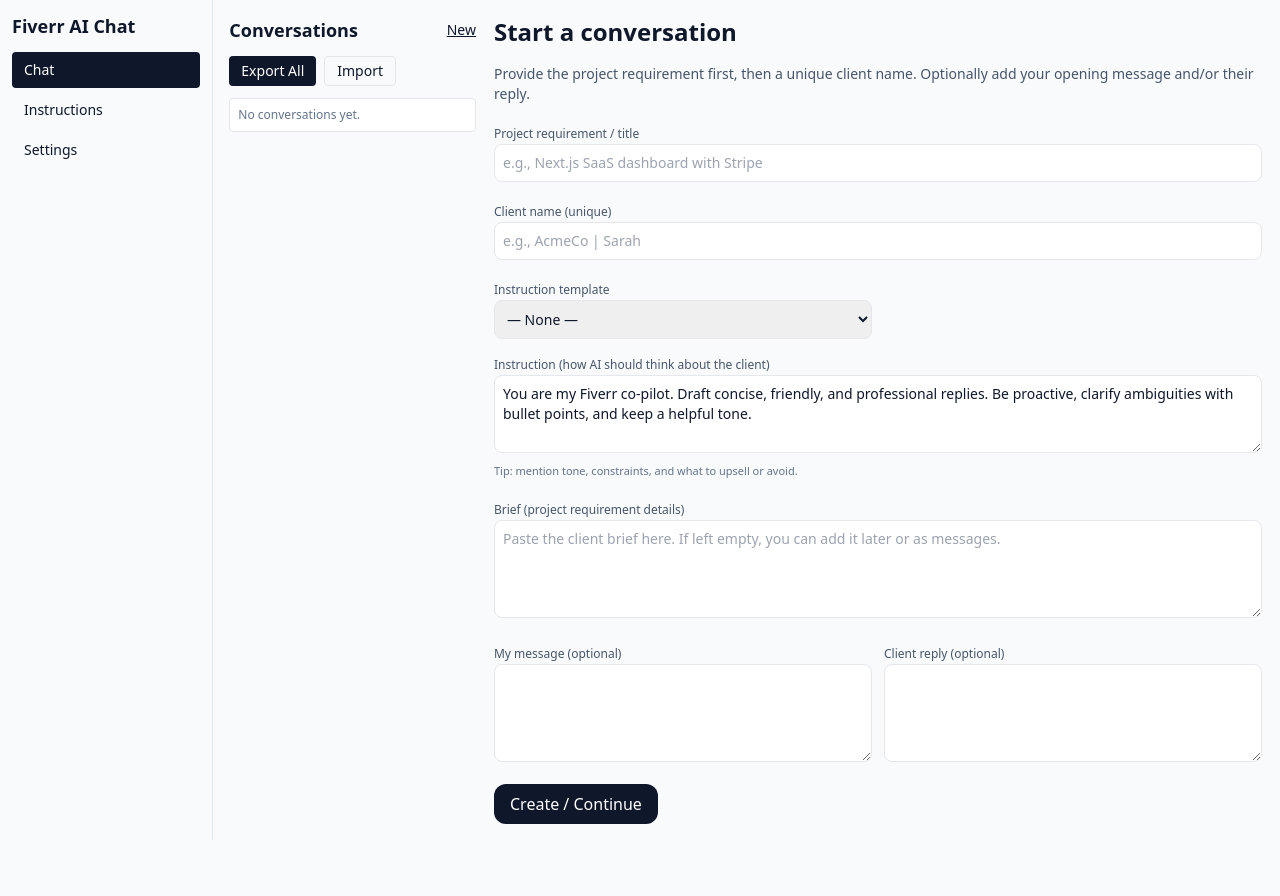
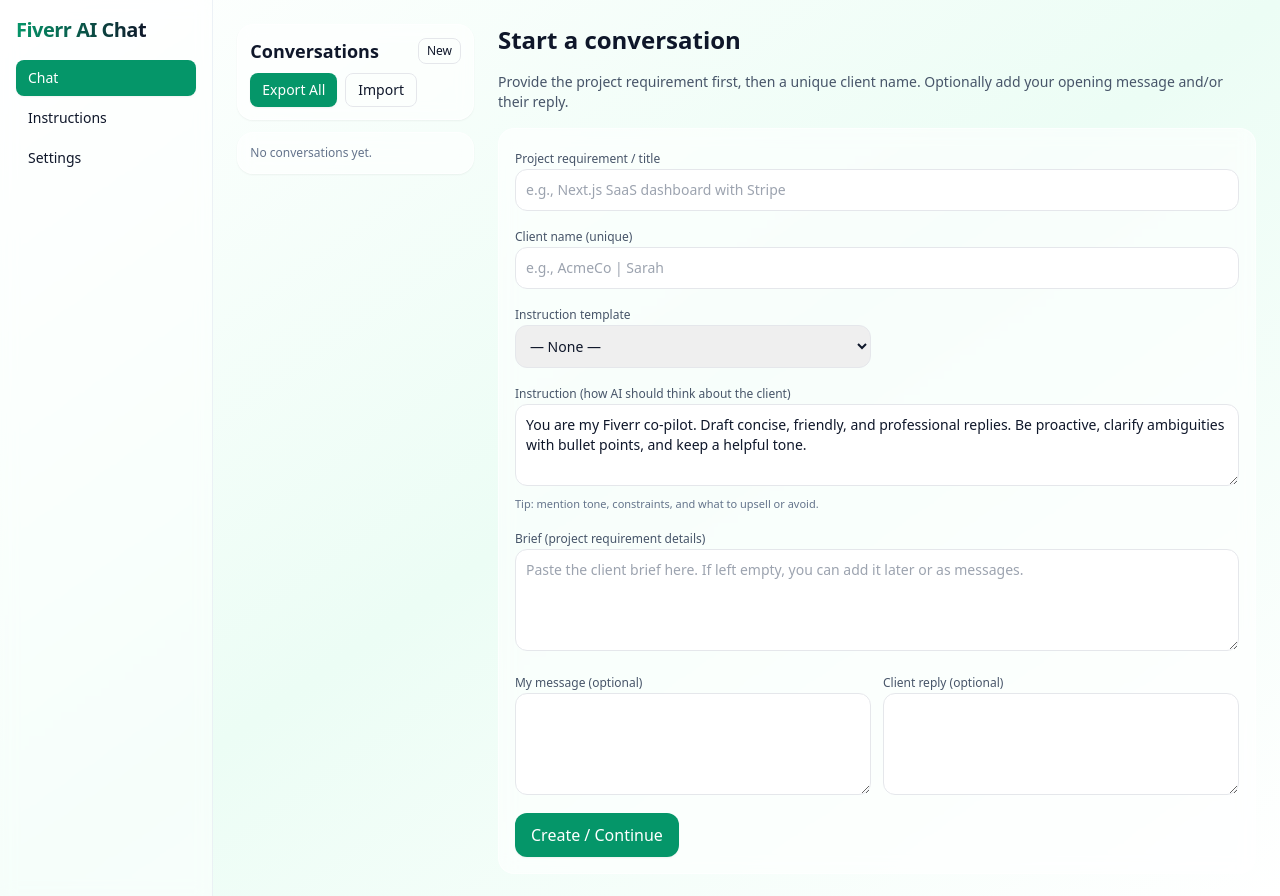
Before and after one commit to DevZonayed/fiverr-message-co-pilot, a React app in the folder app/: page / in a window 1280 px wide. Before the commit the page ends 840 px from the top, so only its background shows below. Built offline with nearby package versions, Linux system fonts and the light colour scheme; the HTML template or start-up script is replaced by a standard one.

Commit message:
Feat(Chat): design improvement

```diff
--- a/app/src/index.css
+++ b/app/src/index.css
@@ -4,4 +4,17 @@
 
 /* App base styles */
 html, body, #root { height: 100%; }
-body { @apply bg-slate-50 text-slate-900 antialiased; }
+body { @apply bg-gradient-to-br from-slate-50 via-emerald-50 to-white text-slate-900 antialiased; }
+
+/* Modern polish */
+::selection { background: #10b98133; }
+
+/* Subtle scrollbars */
+* {
+  scrollbar-width: thin;
+  scrollbar-color: #94a3b8 #e2e8f0;
+}
+*::-webkit-scrollbar { width: 10px; height: 10px; }
+*::-webkit-scrollbar-track { background: #e2e8f0; }
+*::-webkit-scrollbar-thumb { background-color: #94a3b8; border-radius: 8px; border: 2px solid #e2e8f0; }
+*::-webkit-scrollbar-thumb:hover { background-color: #64748b; }
--- a/app/src/pages/Chat.jsx
+++ b/app/src/pages/Chat.jsx
@@ -142,22 +142,24 @@
   }
 
   return (
-    <div className="grid grid-cols-12 gap-4">
+    <div className="grid grid-cols-12 gap-6">
       <aside className="col-span-12 lg:col-span-4 xl:col-span-3 space-y-3">
+        <div className="bg-white/70 backdrop-blur supports-[backdrop-filter]:bg-white/60 rounded-2xl border border-white/60 shadow-sm p-3">
           <div className="flex items-center justify-between">
             <h2 className="text-lg font-semibold">Conversations</h2>
-          <button className="text-sm underline" onClick={()=>setSelectedId(null)}>New</button>
+            <button className="text-xs px-2 py-1 rounded-lg border hover:bg-white/80" onClick={()=>setSelectedId(null)}>New</button>
           </div>
-        <div className="flex gap-2">
-          <button className="px-3 py-1 rounded bg-slate-900 text-white text-sm" onClick={handleExportAll}>Export All</button>
-          <button className="px-3 py-1 rounded border text-sm" onClick={()=>fileInputRef.current?.click()}>Import</button>
+          <div className="mt-2 flex gap-2">
+            <button className="px-3 py-1.5 rounded-lg bg-emerald-600 hover:bg-emerald-700 text-white text-sm shadow-sm" onClick={handleExportAll}>Export All</button>
+            <button className="px-3 py-1.5 rounded-lg border text-sm hover:bg-white/70" onClick={()=>fileInputRef.current?.click()}>Import</button>
             <input ref={fileInputRef} type="file" accept="application/json" className="hidden" onChange={handleImport} />
           </div>
-        <div className="flex-1 overflow-auto divide-y bg-white rounded border max-h-[60vh]">
+        </div>
+        <div className="flex-1 overflow-auto divide-y bg-white/70 backdrop-blur supports-[backdrop-filter]:bg-white/60 rounded-2xl border border-white/60 shadow-sm max-h-[60vh]">
           {conversations.map(c=> (
-            <div key={c.id} className={`p-2 cursor-pointer hover:bg-slate-100 group ${selectedId===c.id? 'bg-emerald-50': ''}`} onClick={()=>setSelectedId(c.id)}>
-              <div className="flex items-center justify-between">
-                <div>
+            <div key={c.id} className={`p-3 cursor-pointer transition-colors group ${selectedId===c.id? 'bg-emerald-50/70':'hover:bg-slate-50/70'}`} onClick={()=>setSelectedId(c.id)}>
+              <div className="flex items-center justify-between gap-2">
+                <div className="min-w-0">
                   <div className="font-medium truncate">{c.clientName}</div>
                   <div className="text-xs text-slate-500 truncate">{c.projectTitle}</div>
                 </div>
@@ -168,7 +170,7 @@
               </div>
             </div>
           ))}
-          {conversations.length===0 && <div className="text-xs text-slate-500 p-2">No conversations yet.</div>}
+          {conversations.length===0 && <div className="text-xs text-slate-500 p-3">No conversations yet.</div>}
         </div>
       </aside>
 
@@ -194,11 +196,11 @@
 
         {selected && (
           <div className="grid grid-rows-[auto_auto_1fr_auto] h-[calc(100vh-6rem)] min-h-[500px]">
-            <header className="mb-2 bg-white/80 backdrop-blur supports-[backdrop-filter]:bg-white/70">
+            <header className="mb-2 bg-white/70 backdrop-blur supports-[backdrop-filter]:bg-white/60 rounded-xl border border-white/60 p-3">
               <div className="flex items-center gap-2 min-w-0">
                 <div className="flex-1 min-w-0">
                   <div className="flex items-center gap-2 min-w-0">
-                    <span className="text-base font-semibold truncate" title={selected.clientName}>{selected.clientName}</span>
+                    <span className="text-base font-semibold truncate bg-gradient-to-r from-slate-900 to-emerald-700 bg-clip-text text-transparent" title={selected.clientName}>{selected.clientName}</span>
                     <span className="text-slate-400">·</span>
                     <span className="text-sm text-slate-700 truncate" title={selected.projectTitle}>{selected.projectTitle}</span>
                   </div>
@@ -207,18 +209,18 @@
               </div>
             </header>
             <div className="mb-2 grid grid-cols-2 gap-3">
-              <details className="rounded-lg border bg-white p-3">
-                <summary className="text-xs font-medium text-slate-600 cursor-pointer select-none">Instruction (how to think about client)</summary>
-                <textarea className="w-full border rounded-lg p-2 text-sm mt-2" rows={3} value={selected.instruction} onChange={(e)=>{
+              <details className="rounded-xl border border-white/60 bg-white/70 backdrop-blur supports-[backdrop-filter]:bg-white/60 p-3">
+                <summary className="text-xs font-medium text-slate-700 cursor-pointer select-none">Instruction (how to think about client)</summary>
+                <textarea className="w-full border rounded-xl p-2 text-sm mt-2 focus:outline-none focus:ring-2 focus:ring-emerald-500" rows={3} value={selected.instruction} onChange={(e)=>{
                   const v = e.target.value; setConversations(prev=>prev.map(c=>c.id===selected.id?{...c, instruction:v}:c))
                 }}/>
               </details>
-              <details className="rounded-lg border bg-white p-3">
-                <summary className="text-xs font-medium text-slate-600 cursor-pointer select-none">Brief (project requirement)</summary>
-                <textarea className="w-full border rounded-lg p-2 text-sm mt-2" rows={3} value={selected.brief||''} onChange={(e)=>setConversationBrief(selected.id, e.target.value)} />
+              <details className="rounded-xl border border-white/60 bg-white/70 backdrop-blur supports-[backdrop-filter]:bg-white/60 p-3">
+                <summary className="text-xs font-medium text-slate-700 cursor-pointer select-none">Brief (project requirement)</summary>
+                <textarea className="w-full border rounded-xl p-2 text-sm mt-2 focus:outline-none focus:ring-2 focus:ring-emerald-500" rows={3} value={selected.brief||''} onChange={(e)=>setConversationBrief(selected.id, e.target.value)} />
               </details>
             </div>
-            <section className="overflow-auto bg-white rounded-xl border p-4 space-y-4 min-h-0">
+            <section className="overflow-auto bg-white/80 backdrop-blur supports-[backdrop-filter]:bg-white/70 rounded-2xl border border-white/60 p-4 space-y-4 min-h-0 shadow-sm">
               {selected.messages.map(m => (
                 <Bubble key={m.id} role={m.role} content={m.content} ts={m.ts}
                   onCopy={()=>navigator.clipboard.writeText(m.content)}
@@ -262,7 +264,7 @@
                 <Composer label="Client reply" value={clientDraft} onChange={setClientDraft} onAdd={()=>{ if(clientDraft.trim()){ addMessage(selected.id,'client',clientDraft); setClientDraft('') } }} />
               </div>
               <div className="col-span-2 flex items-center gap-3">
-                <button className="px-4 py-2 rounded-xl bg-emerald-600 text-white disabled:opacity-50" onClick={handleGenerate} disabled={isCallingAI}>{isCallingAI? 'Thinking…':'Generate next reply with AI'}</button>
+                <button className="px-4 py-2.5 rounded-xl bg-emerald-600 hover:bg-emerald-700 text-white disabled:opacity-50 shadow-sm" onClick={handleGenerate} disabled={isCallingAI}>{isCallingAI? 'Thinking…':'Generate next reply with AI'}</button>
                 {error && <span className="text-xs text-rose-600">{error}</span>}
               </div>
             </footer>
@@ -276,18 +278,18 @@
           <p className="text-sm text-slate-600 mb-4">Choose to continue an existing thread or start a new one.</p>
           <div className="space-y-2 max-h-48 overflow-auto">
             {conflictMatches.map(c => (
-              <div key={c.id} className="border rounded p-2 flex items-center justify-between">
+              <div key={c.id} className="border rounded-xl p-2 flex items-center justify-between bg-white/70">
                 <div>
                   <div className="font-medium">{c.projectTitle}</div>
                   <div className="text-xs text-slate-500">Started {new Date(c.createdAt).toLocaleString()}</div>
                 </div>
-                <button className="px-3 py-1 rounded border" onClick={()=>doAppendToExisting(c.id)}>Continue</button>
+                <button className="px-3 py-1.5 rounded-lg border hover:bg-white/80" onClick={()=>doAppendToExisting(c.id)}>Continue</button>
               </div>
             ))}
           </div>
           <div className="mt-4 flex justify-end gap-2">
-            <button className="px-3 py-1 rounded border" onClick={()=>setShowConflictModal(false)}>Cancel</button>
-            <button className="px-3 py-1 rounded bg-slate-900 text-white" onClick={doCreate}>Start New</button>
+            <button className="px-3 py-1.5 rounded-lg border" onClick={()=>setShowConflictModal(false)}>Cancel</button>
+            <button className="px-3 py-1.5 rounded-lg bg-emerald-600 hover:bg-emerald-700 text-white" onClick={doCreate}>Start New</button>
           </div>
         </Modal>
       )}
@@ -301,20 +303,21 @@
       <h2 className="text-2xl font-semibold">Start a conversation</h2>
       <p className="text-sm text-slate-600">Provide the project requirement first, then a unique client name. Optionally add your opening message and/or their reply.</p>
 
+      <div className="bg-white/70 backdrop-blur supports-[backdrop-filter]:bg-white/60 rounded-2xl border border-white/60 p-4 space-y-3">
         <div>
           <label className="text-xs font-medium text-slate-600">Project requirement / title</label>
-        <input className="w-full border rounded-lg p-2 text-sm" placeholder="e.g., Next.js SaaS dashboard with Stripe" value={projectTitle} onChange={e=>setProjectTitle(e.target.value)} />
+          <input className="w-full border rounded-xl p-2.5 text-sm focus:outline-none focus:ring-2 focus:ring-emerald-500" placeholder="e.g., Next.js SaaS dashboard with Stripe" value={projectTitle} onChange={e=>setProjectTitle(e.target.value)} />
         </div>
 
         <div>
           <label className="text-xs font-medium text-slate-600">Client name (unique)</label>
-        <input className="w-full border rounded-lg p-2 text-sm" placeholder="e.g., AcmeCo | Sarah" value={clientName} onChange={e=>setClientName(e.target.value)} />
+          <input className="w-full border rounded-xl p-2.5 text-sm focus:outline-none focus:ring-2 focus:ring-emerald-500" placeholder="e.g., AcmeCo | Sarah" value={clientName} onChange={e=>setClientName(e.target.value)} />
         </div>
 
         <div className="grid grid-cols-2 gap-3">
           <div>
             <label className="text-xs font-medium text-slate-600">Instruction template</label>
-          <select className="w-full border rounded-lg p-2 text-sm" value={selectedTemplateId} onChange={e=>setSelectedTemplateId(e.target.value)}>
+            <select className="w-full border rounded-xl p-2.5 text-sm focus:outline-none focus:ring-2 focus:ring-emerald-500" value={selectedTemplateId} onChange={e=>setSelectedTemplateId(e.target.value)}>
               <option value="">— None —</option>
               {templates.map(t => (
                 <option key={t.id} value={t.id}>{t.name}</option>
@@ -323,30 +326,31 @@
           </div>
           <div className="col-span-2">
             <label className="text-xs font-medium text-slate-600">Instruction (how AI should think about the client)</label>
-          <textarea className="w-full border rounded-lg p-2 text-sm" rows={3} value={instruction} onChange={e=>setInstruction(e.target.value)} />
+            <textarea className="w-full border rounded-xl p-2.5 text-sm focus:outline-none focus:ring-2 focus:ring-emerald-500" rows={3} value={instruction} onChange={e=>setInstruction(e.target.value)} />
             <p className="text-[11px] text-slate-500 mt-1">Tip: mention tone, constraints, and what to upsell or avoid.</p>
           </div>
         </div>
 
         <div>
           <label className="text-xs font-medium text-slate-600">Brief (project requirement details)</label>
-        <textarea className="w-full border rounded-lg p-2 text-sm" rows={4} value={brief} onChange={e=>setBrief(e.target.value)} placeholder="Paste the client brief here. If left empty, you can add it later or as messages." />
+          <textarea className="w-full border rounded-xl p-2.5 text-sm focus:outline-none focus:ring-2 focus:ring-emerald-500" rows={4} value={brief} onChange={e=>setBrief(e.target.value)} placeholder="Paste the client brief here. If left empty, you can add it later or as messages." />
         </div>
 
         <div className="grid grid-cols-2 gap-3">
           <div>
             <label className="text-xs font-medium text-slate-600">My message (optional)</label>
-          <textarea className="w-full border rounded-lg p-2 text-sm" rows={4} value={myDraft} onChange={e=>setMyDraft(e.target.value)} />
+            <textarea className="w-full border rounded-xl p-2.5 text-sm focus:outline-none focus:ring-2 focus:ring-emerald-500" rows={4} value={myDraft} onChange={e=>setMyDraft(e.target.value)} />
           </div>
           <div>
             <label className="text-xs font-medium text-slate-600">Client reply (optional)</label>
-          <textarea className="w-full border rounded-lg p-2 text-sm" rows={4} value={clientDraft} onChange={e=>setClientDraft(e.target.value)} />
+            <textarea className="w-full border rounded-xl p-2.5 text-sm focus:outline-none focus:ring-2 focus:ring-emerald-500" rows={4} value={clientDraft} onChange={e=>setClientDraft(e.target.value)} />
           </div>
         </div>
 
         <div className="flex items-center gap-3">
-        <button className="px-4 py-2 rounded-xl bg-slate-900 text-white" onClick={onStart}>Create / Continue</button>
+          <button className="px-4 py-2.5 rounded-xl bg-emerald-600 hover:bg-emerald-700 text-white shadow-sm" onClick={onStart}>Create / Continue</button>
           {error && <span className="text-xs text-rose-600">{error}</span>}
+        </div>
       </div>
     </div>
   )
@@ -354,11 +358,11 @@
 
 function Composer({ label, value, onChange, onAdd }){
   return (
-    <div>
+    <div className="bg-white/70 backdrop-blur supports-[backdrop-filter]:bg-white/60 rounded-2xl border border-white/60 p-3">
       <label className="text-xs font-medium text-slate-600">{label}</label>
-      <textarea className="w-full border rounded-lg p-2 text-sm" rows={4} value={value} onChange={e=>onChange(e.target.value)} />
+      <textarea className="w-full border rounded-xl p-2 text-sm focus:outline-none focus:ring-2 focus:ring-emerald-500" rows={4} value={value} onChange={e=>onChange(e.target.value)} />
       <div className="mt-1 flex justify-between">
-        <button className="px-3 py-1 rounded bg-slate-900 text-white text-sm" onClick={onAdd}>Add</button>
+        <button className="px-3 py-1.5 rounded-lg bg-emerald-600 hover:bg-emerald-700 text-white text-xs" onClick={onAdd}>Add</button>
         <span className="text-xs text-slate-400 self-center">Saved locally</span>
       </div>
     </div>
@@ -382,17 +386,17 @@
   }
   return (
     <div className={`flex ${isMe? 'justify-end':'justify-start'}`}>
-      <div className={`max-w-[80%] rounded-2xl p-3 text-sm shadow-sm border ${isMe? 'bg-slate-900 text-white': isClient? 'bg-white':'bg-emerald-50 border-emerald-200'}`}>
+      <div className={`max-w-[80%] rounded-2xl p-3 text-sm shadow-sm border ${isMe? 'bg-gradient-to-br from-slate-900 to-slate-800 text-white border-slate-800': isClient? 'bg-white/90 backdrop-blur border-white/60':'bg-emerald-50/80 border-emerald-200'}`}>
         <div className="text-[11px] uppercase tracking-wide mb-1 opacity-70">
           {isMe? 'Me': isClient? 'Client':'AI Draft'} · {new Date(ts).toLocaleString()}
         </div>
         {!editing && <div className="whitespace-pre-wrap">{content}</div>}
         {editing && (
           <div className="space-y-2">
-            <textarea className="w-full border rounded p-2 text-sm" rows={4} value={draft} onChange={e=>setDraft(e.target.value)} />
+            <textarea className="w-full border rounded p-2 text-sm focus:outline-none focus:ring-2 focus:ring-emerald-500" rows={4} value={draft} onChange={e=>setDraft(e.target.value)} />
             <div className="flex gap-2">
-              <button className="px-2 py-1 rounded bg-slate-900 text-white text-xs" onClick={()=>{ onEdit?.(draft); setEditing(false) }}>Save</button>
-              <button className="px-2 py-1 rounded border text-xs" onClick={()=>{ setDraft(content); setEditing(false) }}>Cancel</button>
+              <button className="px-2.5 py-1 rounded bg-emerald-600 hover:bg-emerald-700 text-white text-xs" onClick={()=>{ onEdit?.(draft); setEditing(false) }}>Save</button>
+              <button className="px-2.5 py-1 rounded border text-xs" onClick={()=>{ setDraft(content); setEditing(false) }}>Cancel</button>
             </div>
           </div>
         )}
@@ -403,8 +407,8 @@
         </div>
         {isAI && showRegen && (
           <div className="mt-2 space-y-2">
-            <input className="w-full border rounded p-2 text-xs" placeholder="Optional guidance for regeneration" value={regenHint} onChange={e=>setRegenHint(e.target.value)} />
-            <button className="px-2 py-1 rounded bg-emerald-600 text-white text-xs disabled:opacity-50" onClick={handleRegen} disabled={regenLoading}>{regenLoading? 'Regenerating…':'Regen now'}</button>
+            <input className="w-full border rounded p-2 text-xs focus:outline-none focus:ring-2 focus:ring-emerald-500" placeholder="Optional guidance for regeneration" value={regenHint} onChange={e=>setRegenHint(e.target.value)} />
+            <button className="px-2.5 py-1 rounded bg-emerald-600 hover:bg-emerald-700 text-white text-xs disabled:opacity-50" onClick={handleRegen} disabled={regenLoading}>{regenLoading? 'Regenerating…':'Regen now'}</button>
           </div>
         )}
       </div>
@@ -414,8 +418,8 @@
 
 function Modal({ children, onClose }){
   return (
-    <div className="fixed inset-0 bg-black/30 flex items-center justify-center p-4 z-50">
-      <div className="bg-white rounded-2xl p-4 w-full max-w-lg shadow-xl border">
+    <div className="fixed inset-0 bg-black/40 flex items-center justify-center p-4 z-50">
+      <div className="bg-white/80 backdrop-blur supports-[backdrop-filter]:bg-white/70 rounded-2xl p-4 w-full max-w-lg shadow-2xl border border-white/60">
         <div className="flex justify-end"><button className="text-sm" onClick={onClose}>✕</button></div>
         {children}
       </div>
--- a/app/src/ui/AppShell.jsx
+++ b/app/src/ui/AppShell.jsx
@@ -15,21 +15,23 @@
     return () => window.removeEventListener('keydown', onKey)
   },[])
   return (
-    <div className="min-h-screen w-full grid grid-cols-12 bg-slate-50 text-slate-900">
-      <aside className="col-span-3 lg:col-span-2 border-r border-slate-200 p-3 flex flex-col gap-3">
+    <div className="min-h-screen w-full grid grid-cols-12 bg-gradient-to-br from-white via-emerald-50 to-white text-slate-900">
+      <aside className="col-span-3 lg:col-span-2 border-r border-slate-200/60 p-4 flex flex-col gap-4 bg-white/60 backdrop-blur supports-[backdrop-filter]:bg-white/50">
         <div className="flex items-center justify-between">
-          <h1 className="text-lg font-bold">Fiverr AI Chat</h1>
+          <h1 className="text-xl font-extrabold tracking-tight bg-gradient-to-r from-emerald-600 to-slate-900 bg-clip-text text-transparent">Fiverr AI Chat</h1>
         </div>
 
         <nav className="flex flex-col gap-1 text-sm">
-          <NavLink to="/" end className={({isActive})=>`px-3 py-2 rounded ${isActive? 'bg-slate-900 text-white':'hover:bg-white'}`}>Chat</NavLink>
-          <NavLink to="/instructions" className={({isActive})=>`px-3 py-2 rounded ${isActive? 'bg-slate-900 text-white':'hover:bg-white'}`}>Instructions</NavLink>
-          <NavLink to="/settings" className={({isActive})=>`px-3 py-2 rounded ${isActive? 'bg-slate-900 text-white':'hover:bg-white'}`}>Settings</NavLink>
+          <NavLink to="/" end className={({isActive})=>`px-3 py-2 rounded-lg transition-colors ${isActive? 'bg-emerald-600 text-white shadow-sm':'hover:bg-white/70'}`}>Chat</NavLink>
+          <NavLink to="/instructions" className={({isActive})=>`px-3 py-2 rounded-lg transition-colors ${isActive? 'bg-emerald-600 text-white shadow-sm':'hover:bg-white/70'}`}>Instructions</NavLink>
+          <NavLink to="/settings" className={({isActive})=>`px-3 py-2 rounded-lg transition-colors ${isActive? 'bg-emerald-600 text-white shadow-sm':'hover:bg-white/70'}`}>Settings</NavLink>
         </nav>
       </aside>
 
-      <main className="col-span-9 lg:col-span-10 p-4">
-        <Outlet />
+      <main className="col-span-9 lg:col-span-10 p-6">
+        <div className="mx-auto max-w-7xl">
+          <Outlet />
+        </div>
       </main>
       <CommandPalette open={paletteOpen} onClose={()=>setPaletteOpen(false)} />
     </div>
```
Also changed, not shown: app/src/pages/Instructions.jsx (+9 -9 lines), app/src/pages/Settings.jsx (+16 -16 lines), app/src/ui/CommandPalette.jsx (+7 -6 lines). Lines whose indentation alone changed are shown as unchanged.
